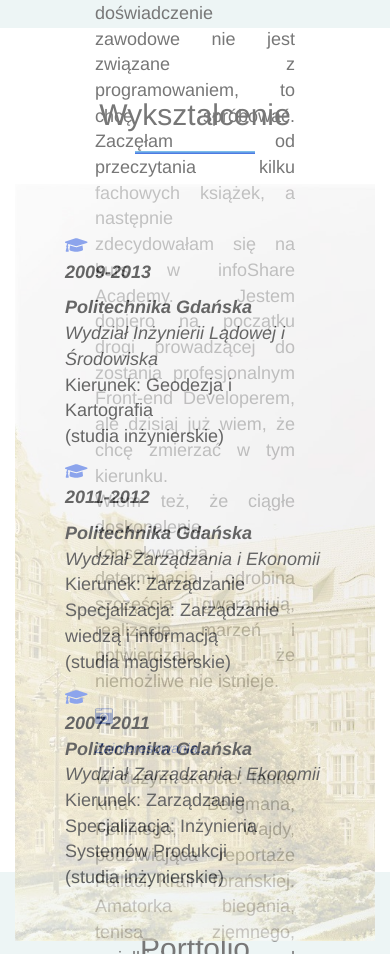
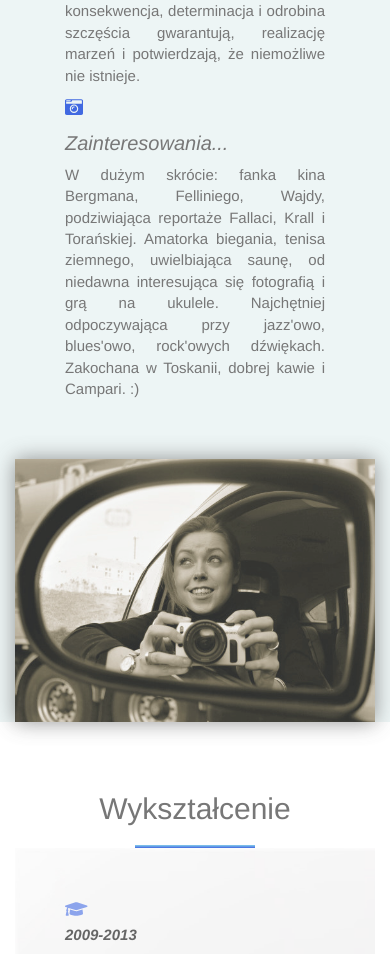
Before and after one commit to agatapiernikowska/agatapiernikowska.github.io, a plain HTML site: page index.html in a window 390 px wide. Shown: the part 1660-2614 px from the top of the page. Drawn offline with nearby package versions, Linux system fonts and the light colour scheme; a script that the page names is missing.

Commit message:
poprawa responsywnosci

```diff
--- a/main.css
+++ b/main.css
@@ -1,7 +1,7 @@
 /*main*/
 
 html {
-    font-size: 2.5rem;
+    font-size: 16px;
 }
 
 body {
@@ -10,14 +10,14 @@ body {
 }
 
 h2 {
-    font-size: 6rem;
+    font-size: 32px;
     font-weight: 400;
     text-align: center;
     margin: 0;
 }
 
 h3 {
-    font-size: 3rem;
+    font-size: 18px;
     color: #111;
 }
 
@@ -33,18 +33,25 @@ h3 {
 
 .aboutme {
     background: #EDF5F5;
-    height: 100vh;
 }
 
-.experience {
-    height: 100vh;
-}
+/*.aboutme > .container {*/
+    /*padding: 0 15px 40px 15px;*/
+/*}*/
+
+/*.experience > .container {*/
+    /*background: #FFFFFF;*/
+    /*padding: 60px 15px;*/
+/*}*/
 
 .portfolio {
     background: #EDF5F5;
     padding: 40px 0 0 0;
-    height: 100vh;
 }
+
+/*.portfolio > .container {*/
+    /*padding: 0 15px 40px 15px;*/
+/*}*/
 
 .footer {
     padding: 40px 0 0 0;
@@ -113,11 +120,11 @@ h3 {
 
 /*about me*/
 
-.col-sm-6.column-foto {
-    background-size: cover;
+
+.column-foto {
     opacity: 0.8;
+    margin-top: 20rem;
 }
-
 .column-about {
     min-height: 100vh;
     padding-top: 5rem;
@@ -137,7 +144,6 @@ h3 {
 
 .aboutme p {
     color: #777;
-    font-size: 1.8rem;
 }
 
 .description-icons {
@@ -146,31 +152,24 @@ h3 {
     font-size: 1.8rem;
 }
 
-.omnie {
-    padding-left: 3rem;
-    padding-right: 3rem;
-}
-
 .omnie .description-icons {
     text-align: justify;
 }
 
 .omnie img {
-    box-shadow: -0.5rem 1rem 4rem 2rem #777;
+    box-shadow: 0 0 20px #777;
 }
 
-.omnie-description {
-    font-size: 1.4rem;
-}
-
-#omnie-naglowek {
-    font-size: 2.5rem;
+.omnie-naglowek {
+    font-size: 2rem;
     color: #777;
 }
 
 /*eperience */
 
 .column-experience {
+    min-height: 100vh;
+    padding-top: 5rem;
     background-size: cover;
 }
 
@@ -209,21 +208,19 @@ h3 {
     font-size: 1.8rem;
 }
 
-/*.description-icons p {*/
-/*font-size: 1.5rem;*/
-/*}*/
+.description-icons p {
+    font-size: 1.5rem;
+}
 
 .wyksztalcenie .description-icons {
     display: flex;
     flex-direction: column;
     padding-left: 5rem;
     padding-top: 5rem;
-    margin-top: 3rem;
 }
 
 .doswiadczenie .description-icons {
     padding-top: 5rem;
-    margin-top: 3rem;
 }
 
 .icon3 p {
@@ -317,11 +314,21 @@ h3 {
     }
 }
 
-@media screen and (min-width: 1100px) {
-    .row {
-        display: flex;
-        align-items: center;
+@media screen and (max-width: 767px) {
+    .column-foto {
+        margin-top: 0;
+    }
+}
 
+@media screen and (min-width: 768px) {
+    .aboutme {
+        height: 100vh;
+    }
+    .experience {
+        height: 100vh;
+    }
+    .portfolio {
+        height: 100vh;
     }
 
 }
```
